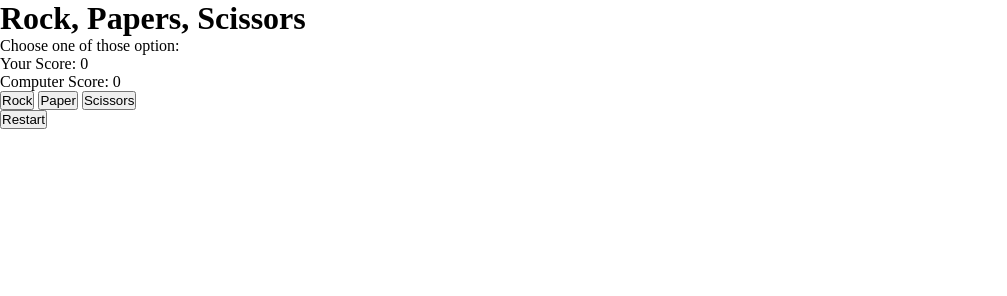
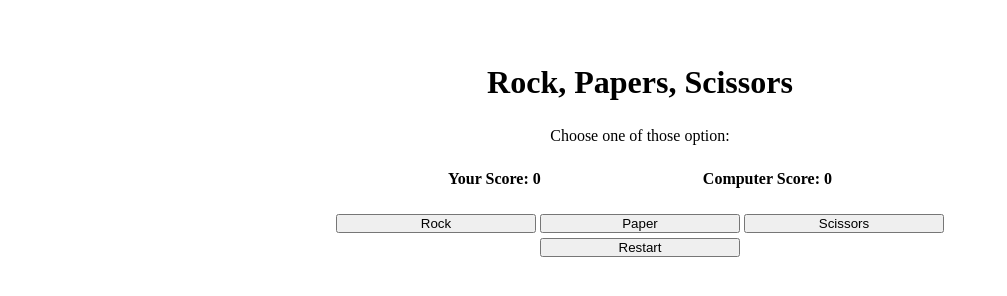
Before and after one commit to pardoyk/odin-project, a plain HTML site: page index.html in a window 1280 px wide. Shown: the whole page, without its empty margins (0-1007 px from the left). Drawn offline with Linux system fonts and the light colour scheme.

Commit message:
add styling and small changes in js

```diff
--- a/index.html
+++ b/index.html
@@ -8,21 +8,26 @@
 </head>
 <body>
     <h1>Rock, Papers, Scissors</h1>
-    <p>Choose one of those option:</p>
+    <p class="undertitle">Choose one of those option:</p>
 
-    <p id="humanScore">Your Score: 0</p>
-    <p id="computerScore">Computer Score: 0</p>
+    <div class="main">
+        <div class="score">
+            <p id="humanScore"><span class="bold">Your Score: 0</span></p>
+            <p id="computerScore"><span class="bold"">Computer Score: 0</span></p>
+        </div>
 
         <div class="buttons">
             <button id="rock">Rock</button>
             <button id="paper">Paper</button>
             <button id="scissors">Scissors</button>
         </div>
-    <div class="button">
+
+        <div class="buttons" id ="restart">
             <button id="reset-btn">Restart</button>
         </div>
 
         <p id="result"></p>
+    </div>
 
     <script src="script.js"></script>
 </body>
--- a/script.js
+++ b/script.js
@@ -9,8 +9,8 @@ let result = document.getElementById("result")
 let humanScoreNum = 0;
 let computerScoreNum = 0;
 
-humanScore.innerText = `Your Score: ${humanScoreNum}`;
-computerScore.innerText = `Computer Score: ${computerScoreNum}`;
+humanScore.innerHTML = `<span class="bold">Your Score: ${humanScoreNum}</span>`;
+computerScore.innerHTML = `<span class="bold">Computer Score: ${computerScoreNum}</span>`;
 
 
 rockButton.addEventListener("click", () => playGame("rock"));
@@ -26,18 +26,18 @@ function playGame(userChoice){
     let computerChoice = getComputerChoice();
 
     if(userChoice === computerChoice){
-        result.innerText = `It's a tie! Both of has chossen: ${userChoice}`;
+        result.innerText = `It's a tie! Both of has chossen: ${userChoice}.`;
     }
     else if (userChoice === "rock" && computerChoice === "scissors" ||
              userChoice === "scissors" && computerChoice === "paper" ||
              userChoice === "paper" && computerChoice === "rock") {
-                result.innerText = `You have won this round! You have choosen ${userChoice} and the computer ${computerChoice}`;
+                result.innerText = `You have won this round! You have choosen ${userChoice} and the computer ${computerChoice}.`;
                 humanScoreNum++;
-                humanScore.innerText = `Your Score: ${humanScoreNum}`;
+                humanScore.innerHTML = `<span class="bold">Your Score: ${humanScoreNum}</span>`;
              } else {
-                result.innerText = `You lose this round! You have choosen ${userChoice} and the computer ${computerChoice}`;
+                result.innerText = `You lose this round! You have choosen ${userChoice} and the computer ${computerChoice}.`;
                 computerScoreNum++;
-                computerScore.innerText = `Computer Score: ${computerScoreNum}`;
+                computerScore.innerHTML = `<span class="bold">Computer Score: ${computerScoreNum}</span>`;
              }
     checkWinner();
 }
@@ -54,6 +54,6 @@ function reset(){
     humanScoreNum = 0;
     computerScoreNum = 0;
     result.innerText = "";
-    humanScore.innerText = `Your Score: ${humanScoreNum}`;
-    computerScore.innerText = `Computer Score: ${computerScoreNum}`;
+    humanScore.innerHTML = `<span class="bold">Your Score: ${humanScoreNum}</span>`;
+    computerScore.innerHTML = `<span class="bold">Computer Score: ${computerScoreNum}</span>`;
 }
--- a/styles.css
+++ b/styles.css
@@ -3,3 +3,33 @@
     padding: 0;
     box-sizing: border-box;
 }
+
+body {
+    text-align: center;
+}
+
+h1 {
+    margin-top: 5%;
+    margin-bottom: 2%;
+}
+
+.score {
+    display: flex;
+    justify-content: space-between;
+    margin: 2% 0;
+
+    padding: 0 35%;
+}
+
+button {
+    min-width: 200px;
+}
+
+#restart {
+    margin-top: 5px;
+    margin-bottom: 20px;
+}
+
+.bold {
+    font-weight: bold;
+}
```
Lines whose indentation alone changed are shown as unchanged.
